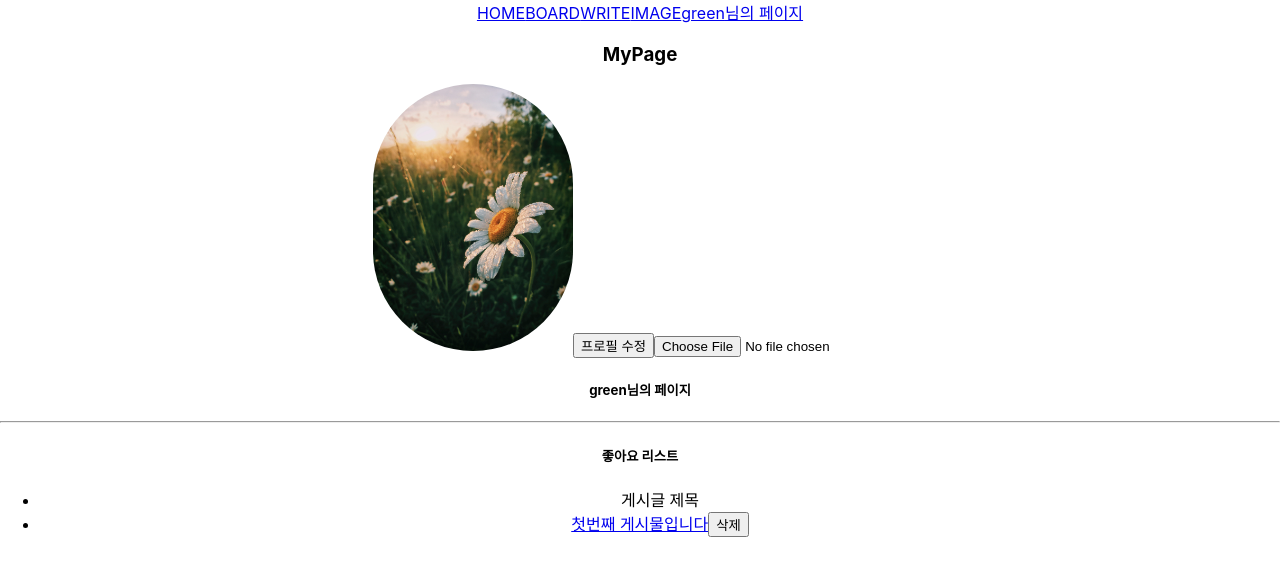
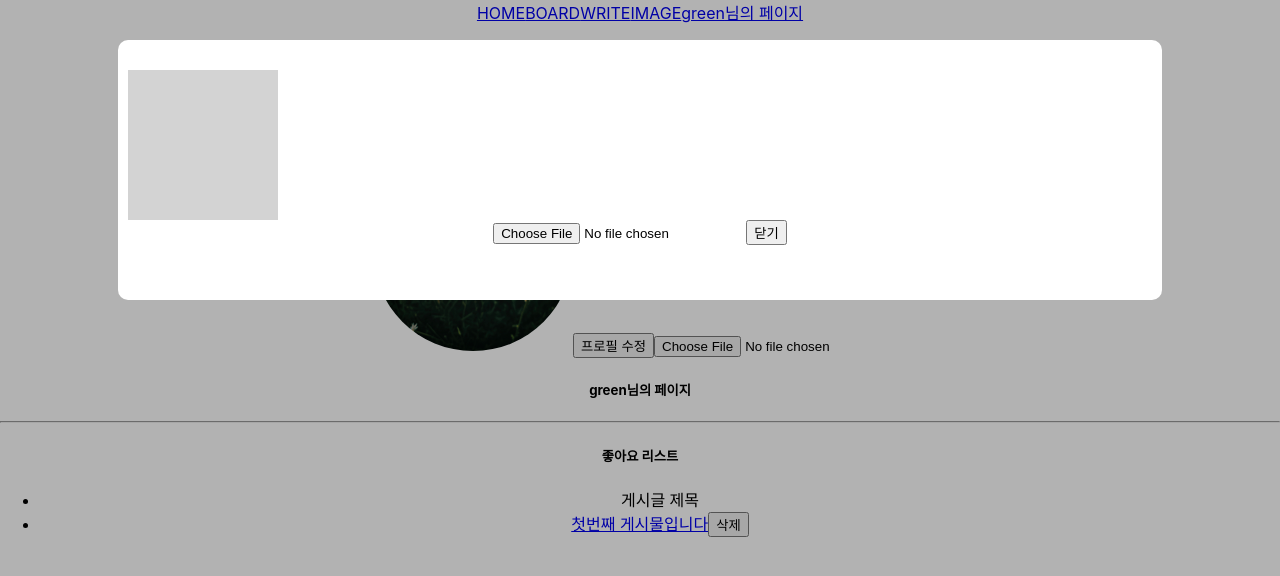
Before and after one commit to hj-Seong/2023-react, a React (Create React App) app in the folder router-context/: page /mypage in a window 1280 px wide. Both pictures are taken after a click on the button "프로필 수정". Shown: the top 576 px of the page. Built offline with nearby package versions, Linux system fonts and the light colour scheme.

Commit message:
0425 마이페이지-프로필 사진 - 모달창과미리보기1

```diff
--- a/router-context/src/page/MyPage.jsx
+++ b/router-context/src/page/MyPage.jsx
@@ -1,4 +1,4 @@
-import React from 'react'
+import React, { useRef, useState } from 'react'
 
 import imgFile from '../img/profile.jpg'
 
@@ -8,6 +8,20 @@ import { Link } from 'react-router-dom'
 
 export default function MyPage() {
   const { state, action } = useContext(DataContext);
+
+  const [show, setShow] = useState(false);
+
+  // DOM에 접근하기위해 리액트에서 id 대신 사용하는 useRef
+  // id 대신에 useRef를 사용하는 이유
+  // : id값으로 접근하면 return의 화면이 다 호출된 뒤에 접근
+  //   >> useEffect를 이용해서 마운트 후에 id접근
+  // useRef를 사용하면 바로 작성을 해도 마운트 후에 값을 가져옴
+
+  // React는 가상 돔이기 때문에 render이후에 return의 태그들이 화면에 출력
+  const prePic = useRef();
+
+
+
 
 
   // 좋아요 삭제 메소드
@@ -21,6 +35,8 @@ export default function MyPage() {
 
   // 프로필 이미지를 바꾸는 메소드 >> 모달창 사용하는 방식
   const changeProfile = () => {
+    setShow(true)
+
     // 1. 사진을 선택하는 창 출력(파일입력)
     // 2. 그 사진을 선택하면 프로필 사진이 바뀜
     //    (set메소드를 이용하여 user.profile의 값이 수정)
@@ -42,6 +58,14 @@ export default function MyPage() {
             profile : URL.createObjectURL(e.target.files[0])
         }
     )
+
+    // useRef로 들고온 미리보기 div를 들고와서
+    // style의 backgroundImage 바꿔서 출력
+    console.log(prePic);
+    prePic.current.style.backgroundSize = "cover";
+    prePic.current.style.backgroundImage = `url(${URL.createObjectURL(e.target.files[0])})`
+
+
   }
 
 
@@ -76,7 +100,58 @@ export default function MyPage() {
             }
         </ul>
 
-        {/** 모달창을 사용하기 위한 공간*/}
+        {/** 모달창을 사용하기 위한 공간
+         * 모달창의 형태 : 전체화면에 출력되는 창
+         * 디자인은 먼저 넣어주는 것 : 전체화면에 출력되기 때문
+        */}
+        <div className='modal-background'
+            style={{
+                width:"100%",
+                height:"100vh",
+                backgroundColor :"rgba(0,0,0,0.3)",
+                position: "fixed",
+                top: "0",
+                // 모달 창의 화면을 display의 값에 따라 수정
+                // >> useState로 작성하여서 화면에 출력
+                // show를 이용해서 T/F
+                display : show ? 'block' :'none'
+            }}
+        >
+            <div className='modal'
+                style={{
+                    width:"80%",
+                    height:"200px",
+                    backgroundColor: "white",
+                    borderRadius : "10px",
+                    margin: "auto",
+                    marginTop : "40px",
+                    padding: "30px 10px"
+                }}
+            >
+                {/** 미리보기 이미지 > img태그를 통해 가져와도 무방
+                 * div의 backgroundImage를 통해 가져오기
+                 *
+                 * ✔이미지 값을 넣어주기 위해서 div의 ref를 지정하여
+                 * DOM으로 들고와서 지정
+                 *
+                 * 이미지값을 useState저장해서 값이 있을때
+                 * backgroudImage에 출력(modal 참고)
+                 */}
+                <div ref={ prePic }
+                    style={{
+                        width: "150px",
+                        height : "150px",
+                        backgroundColor : "lightgray"
+                    }}
+                >
+                </div>
+
+                <input type="file" onChange={ onLoadFile } />
+                <button onClick={()=>{setShow(false)}}>
+                    닫기
+                </button>
+            </div>
+        </div>
     </div>
   )
 }
```
